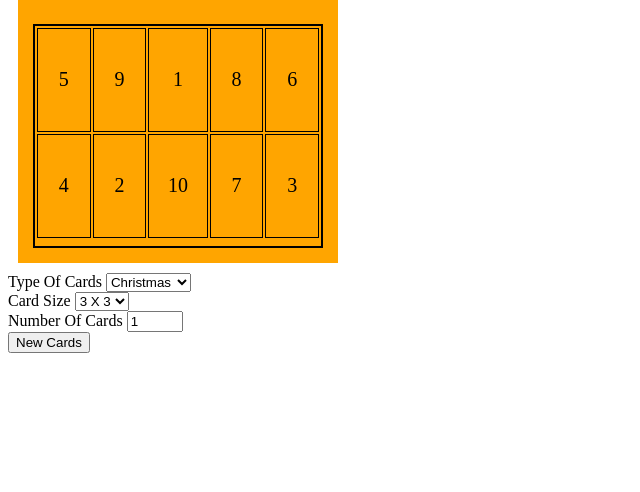
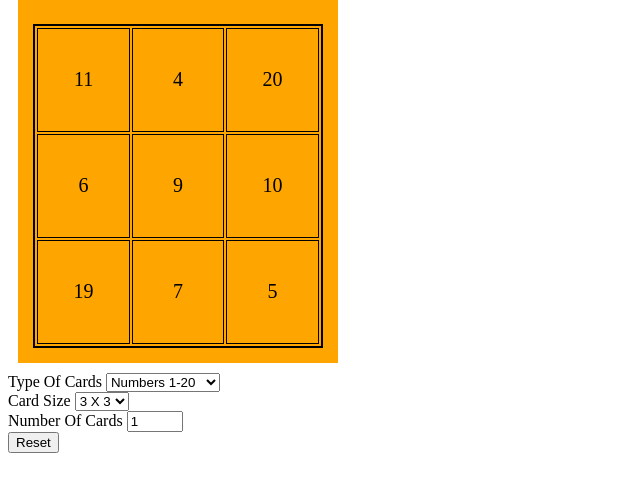
Before and after one commit to stmidi613/bingo-card, a plain HTML site: page index.html in a window 1280 px wide. Shown: the part 92-584 px from the top of the page, without its empty margins (0-640 px from the left). Drawn offline with Linux system fonts and the light colour scheme.

Commit message:
I added a function for the type of cards but it is interfering with the other functions.

```diff
--- a/index.html
+++ b/index.html
@@ -17,10 +17,12 @@
         <form>
 
             <label for="card-type">Type Of Cards</label>
-            <select id="card-type">
-                <option value="christmas" class="christmas">Christmas</option>
-                <option value="halloween" class="halloween">Halloween</option>
-                <option value="number" class="number">Number</option>
+            <select id="card-type" onchange="typeOfCard()">
+                <option value="20" class="card-type">Numbers 1-20</option>
+                <option value="50" class="card-type">Numbers 1-50</option>
+                <option value="100" class="card-type">Numbers 1-100</option>
+                <option value="christmas" class="card-type">Christmas</option>
+                <option value="halloween" class="card-type">Halloween</option>
             </select><br>
 
             <label for="card-size">Card Size</label>
@@ -33,7 +35,7 @@
             <label for="card-number">Number Of Cards</label>
                 <input type="number" id="card-number" min="1" max="25" value="1" onchange="changeNumberOfCards()"><br>
 
-            <button class="card-button" onclick="generateCards();">New Cards</button>
+            <button class="card-button" onclick="generateCards();">Reset</button>
 
         </form>
     </div>
--- a/script.js
+++ b/script.js
@@ -1,25 +1,36 @@
 console.log("Hello, World")
 
-let number = 1
-let columns = 5;
-let rows = 5;
+let number = 1;
+let columns = 3;
+let rows = 3;
+
 let numberOfCards = 1;
 let numberOfCardsArr = [...Array(Number(numberOfCards))]
-let numberFillArr = [...Array(columns * rows)]
-console.log(numberFillArr.fill(numberFillArr.map(item => item = number++))[0]);
+
+let cardTypeValue = 20;
+let numberFillArr = [...Array(cardTypeValue)];
+let numArr = numberFillArr.fill(numberFillArr.map(item => item = cardTypeValue--))[0];
+
+function typeOfCard(){
+    cardTypeValue = document.getElementById("card-type").value;
+    console.log(typeof(cardTypeValue))
+    numberFillArr = [...Array(Number(cardTypeValue))];
+    numArr = numberFillArr.fill(numberFillArr.map(item => item = cardTypeValue--))[0];
+    generateCards();
+}
+
 function changeNumberOfCards(){
     numberOfCards = document.getElementById("card-number").value;
     numberOfCardsArr = [...Array(Number(numberOfCards))];
     generateCards();
 }
-//Need to adjust the css for this part but function works
+
 function cardSize(){
     columns = document.getElementById("card-size").value;
     rows = document.getElementById("card-size").value;
-    console.log(columns);
-    console.log(rows);
     generateCards();
 }
+
 
 function shuffleArray(arr){
     let shuffledArr = [];
@@ -48,9 +59,9 @@ function arraySplice(array, columns){
 function generateCards(){
     document.getElementById("cards-container").innerHTML = "";
     numberOfCardsArr.forEach(card => {
-        const NUMARRAY = ["1", "2", "3", "4", "5", "6", "7", "8", "9", "10"]
+        //const NUMARRAY = ["1", "2", "3", "4", "5", "6", "7", "8", "9", "10"]
 
-        let tableArr = arraySplice(shuffleArray(NUMARRAY), columns);
+        let tableArr = arraySplice(shuffleArray(numArr), columns);
         document.getElementById("cards-container").insertAdjacentHTML("beforeend",
 
             `<div class="card-wrapper">
```
